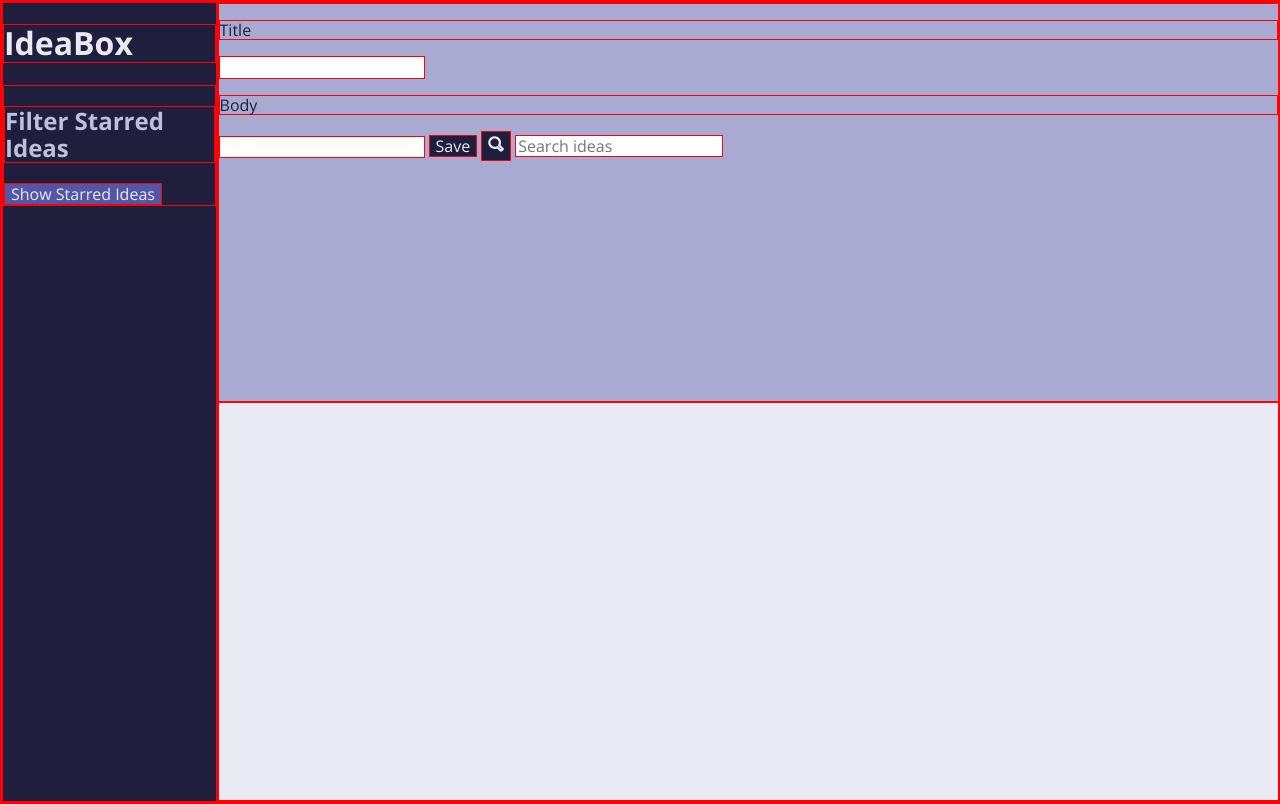
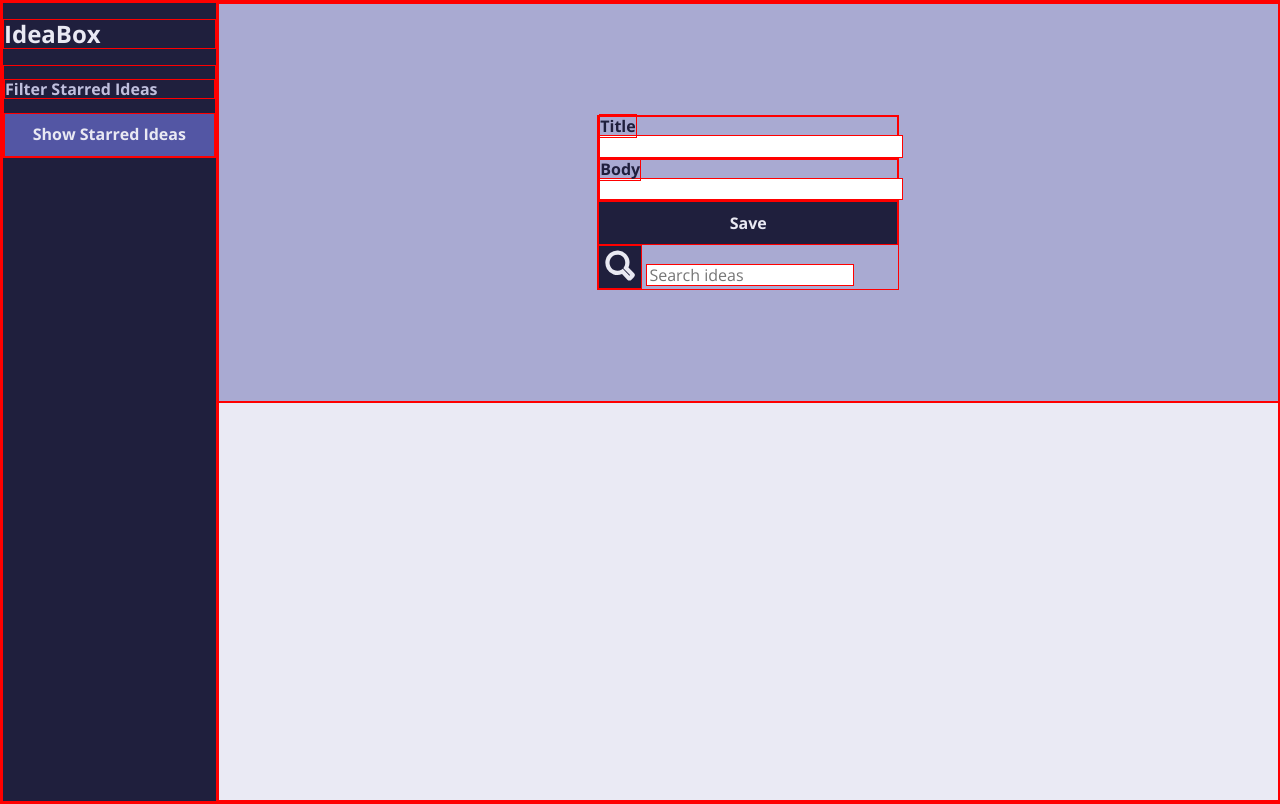
Before and after one commit to jfarelli/ideabox, a plain HTML site: page index.html in a window 1280 px wide. Drawn offline with nearby package versions, Linux system fonts and the light colour scheme.

Commit message:
refactored css

```diff
--- a/index.html
+++ b/index.html
@@ -18,15 +18,21 @@
     </nav>
     <div class="content-wrapper">
     <section class="form-container">
-        <p>Title</p>
-        <input type="text" name="idea-title" id="idea-title"></input>
-        <p>Body</p>
-        <input type="text" name="body-title" id="body-title"></input>
+      <div class="form">
+        <div class="form-input">
+          <label for="idea-title">Title</label>
+          <input type="text" name="idea-title" id="idea-title"></input>
+        </div>
+        <div class="form-input">
+          <label for="body-title">Body</label>
+          <input type="text" name="body-title" id="body-title"></input>
+        </div>
         <button class="save-button">Save</button>
         <button class="search-button">
           <img src="assets/search.svg" alt="magnifying-glass">
         </button>
         <input type="text" name="search-box" id="search-box" placeholder="Search ideas"></input>
+      </div>
     </section>
     <section class="notes-container">
     </section>
--- a/styles.css
+++ b/styles.css
@@ -5,19 +5,35 @@
 body {
   display: flex;
   height: 100vh;
+  font-family: 'Open Sans', sans-serif;
+  color: #1F1F3D;
 }
 
-nav{
+h1, h2, h3, h4, h5, h6, label{
+  font-weight: bold;
+}
+
+h1 {
+  font-size: 1.5rem;
+  color: #E9E9F3;
+}
+
+h2 {
+  font-size: 1rem;
+  color: #BFBFDD;
+}
+
+nav {
   background-color: #1F1F3D;
-  color: #e9e9f3;
-  font-family: Open Sans, Bold;
   width: 16rem;
 }
-/* adjust html for separation line? or adjust css borders*/
-div .filter {
-  font-family: Open Sans, Light;
-  background-color: #1F1F3D;
-  color: #BFBFDD;
+
+button {
+  height: 2.75rem;
+  font-weight: bold;
+  width: 100%;
+  color: #E9E9F3;
+  text-align: center;
 }
 
 .content-wrapper {
@@ -32,6 +48,9 @@ div .filter {
   width: 300px;
   height: 50%;
   width: 100%;
+  display: flex;
+  justify-content: center;
+  align-items: center;
 }
 
 .notes-container {
@@ -40,31 +59,24 @@ div .filter {
   width: 100%;
 }
 
+.form {
+  width: 300px;
+}
+
+.form-input input {
+  display: block;
+  width: 100%;
+}
+
 .starred-button {
-font-family: Open Sans, Bold;
-background-color: #5356A4;
-color: #E9E9F3;
+  background-color: #5356A4;
 }
 
 .save-button {
-  font-family: Open Sans, Bold;
   background-color: #1F1F3D;
-  color: #E9E9F3;
-  text-align: center;
-}
-
-#search-box {
-  font-family: Open Sans, Light;
-  color: #1F1F3D;
 }
 
 .search-button {
+  width: 2.75rem;
   background-color: #1F1F3D;
-  height: 30px;
-  width: 30px;
 }
-
-p {
-  font-family: Open Sans, Bold;
-  color: #1F1F3D;
-}
```
